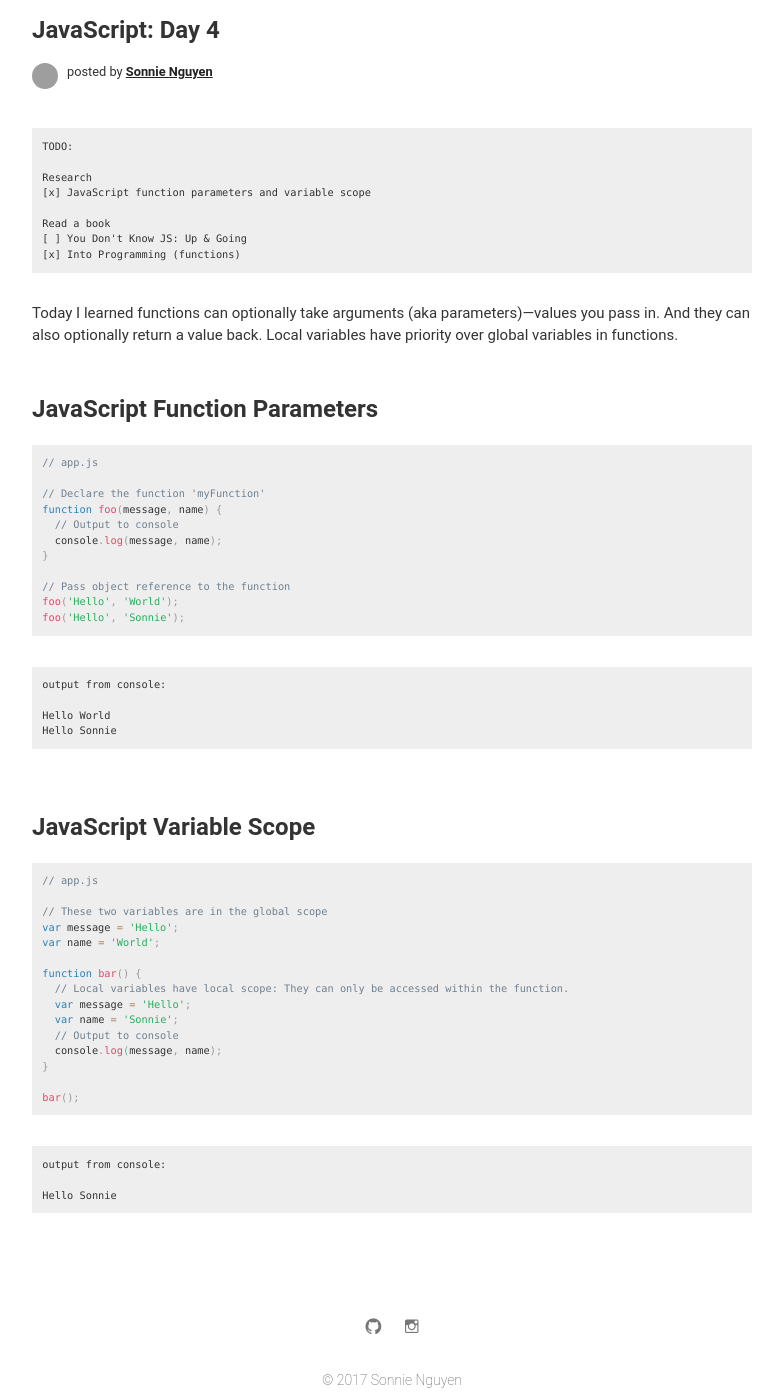
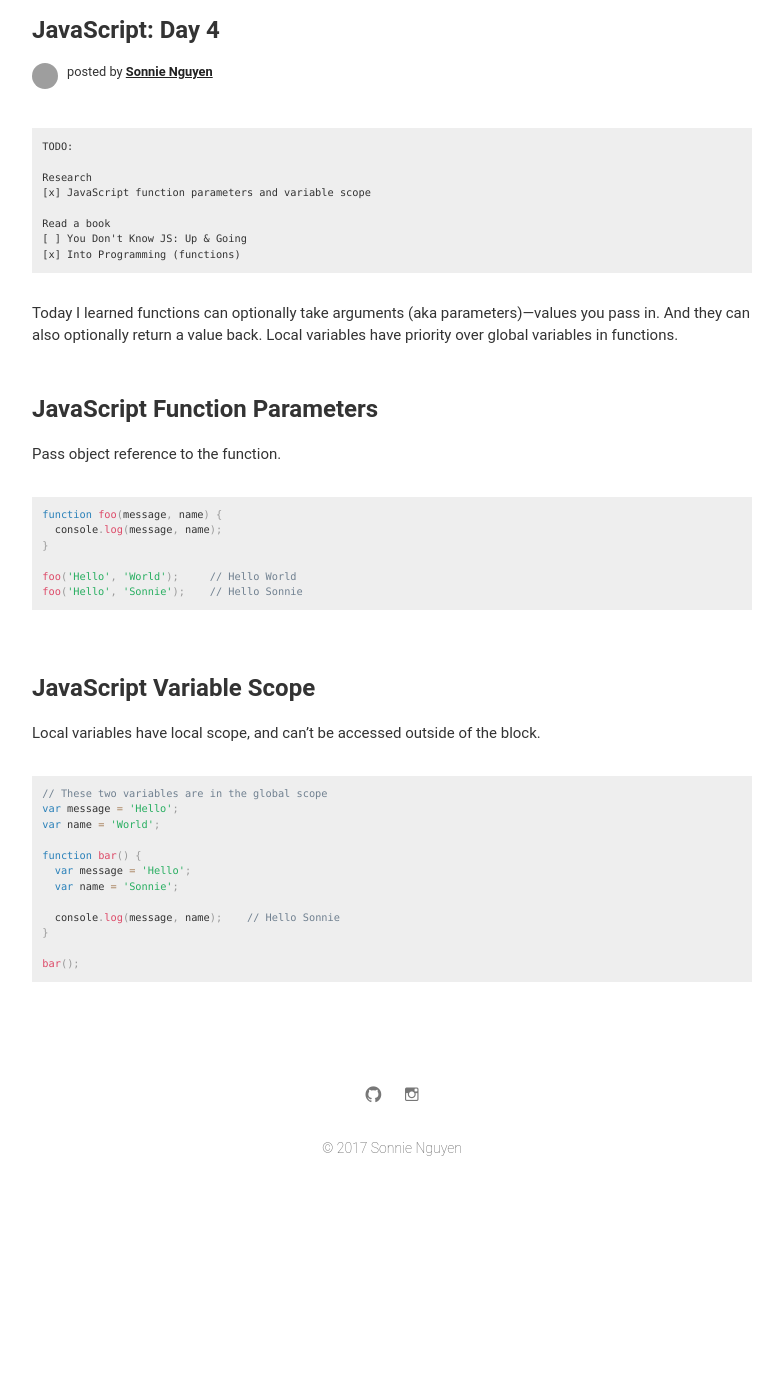
Before and after one commit to sonnienguyen/sonnie-nguyen-portfolio, a Jekyll site: the page built from _posts/learn-to-code-in-javascript/2017-09-13-javascript-day-4.md, in a window 1280 px wide and 1400 px high, scrolled down 160 px. Shown: the whole window, without its empty margins (248-1031 px from the left). Built offline with Jekyll 4.4.1, drawn with Linux system fonts in a browser that asks for light colours; after the commit the page ends 1329 px from its top, so only the background shows below that; grey boxes are pictures that could not be loaded.

Commit message:
Update post javascript: day 4

```diff
--- a/_posts/learn-to-code-in-javascript/2017-09-13-javascript-day-4.md
+++ b/_posts/learn-to-code-in-javascript/2017-09-13-javascript-day-4.md
@@ -23,57 +23,36 @@ Read a book
 Today I learned functions can optionally take arguments (aka parameters)—values you pass in. And they can also optionally return a value back. Local variables have priority over global variables in functions.
 
 ## JavaScript Function Parameters
+Pass object reference to the function.
 
 {% highlight javascript %}
 
-// app.js
-
-// Declare the function 'myFunction'
 function foo(message, name) {
-  // Output to console
   console.log(message, name);
 }
 
-// Pass object reference to the function
-foo('Hello', 'World');
-foo('Hello', 'Sonnie');
+foo('Hello', 'World');     // Hello World
+foo('Hello', 'Sonnie');    // Hello Sonnie
 
 {% endhighlight %}
 
-{% highlight plain%}
-
-output from console:
-
-Hello World
-Hello Sonnie
-
-{% endhighlight %}
 ## JavaScript Variable Scope
 
+Local variables have local scope, and can't be accessed outside of the block.
+
 {% highlight javascript %}
-
-// app.js
 
 // These two variables are in the global scope
 var message = 'Hello';
 var name = 'World';
 
 function bar() {
-  // Local variables have local scope: They can only be accessed within the function.
   var message = 'Hello';
   var name = 'Sonnie';
-  // Output to console
-  console.log(message, name);
+
+  console.log(message, name);    // Hello Sonnie
 }
 
 bar();
 
 {% endhighlight %}
-
-{% highlight plain%}
-
-output from console:
-
-Hello Sonnie
-
-{% endhighlight %}
```
